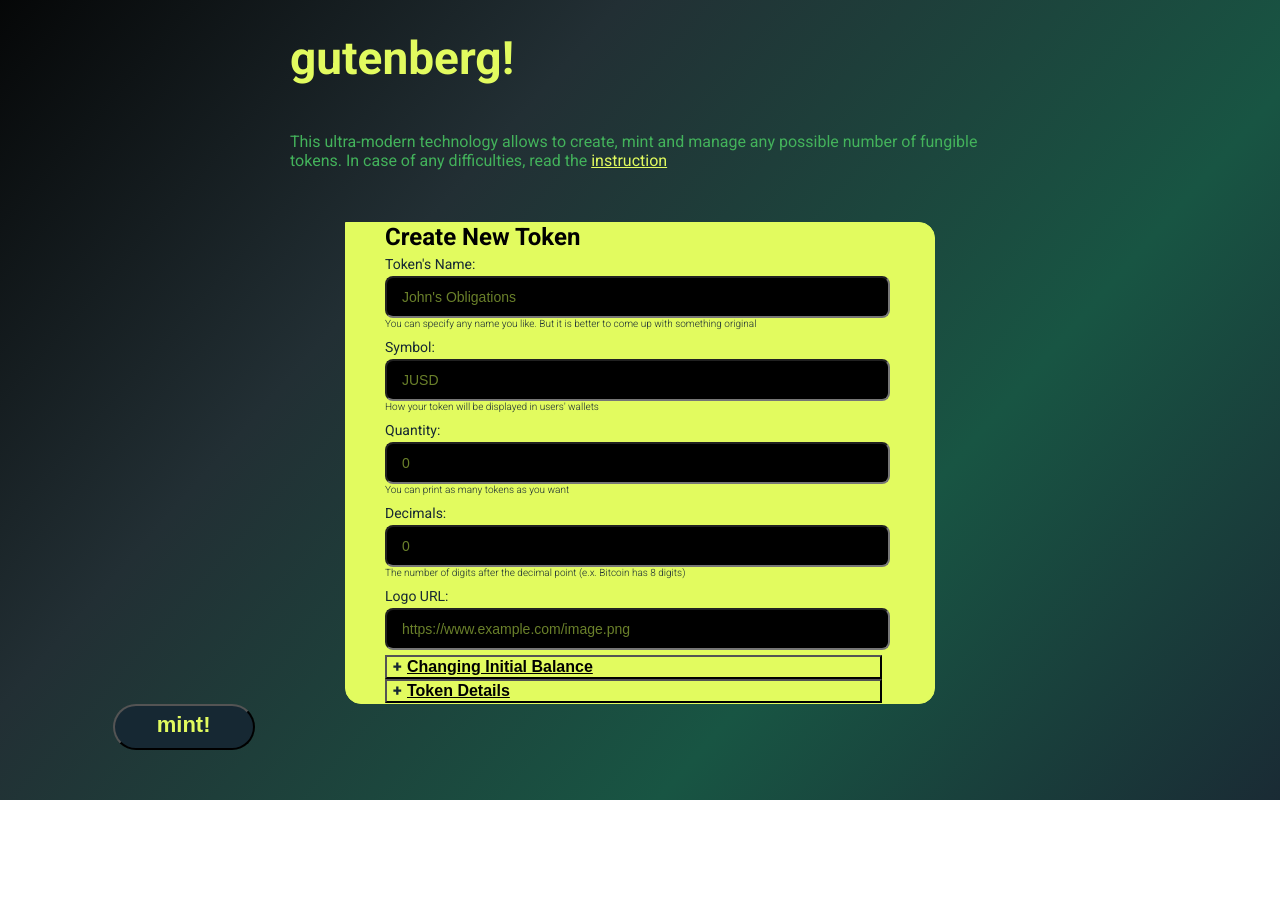
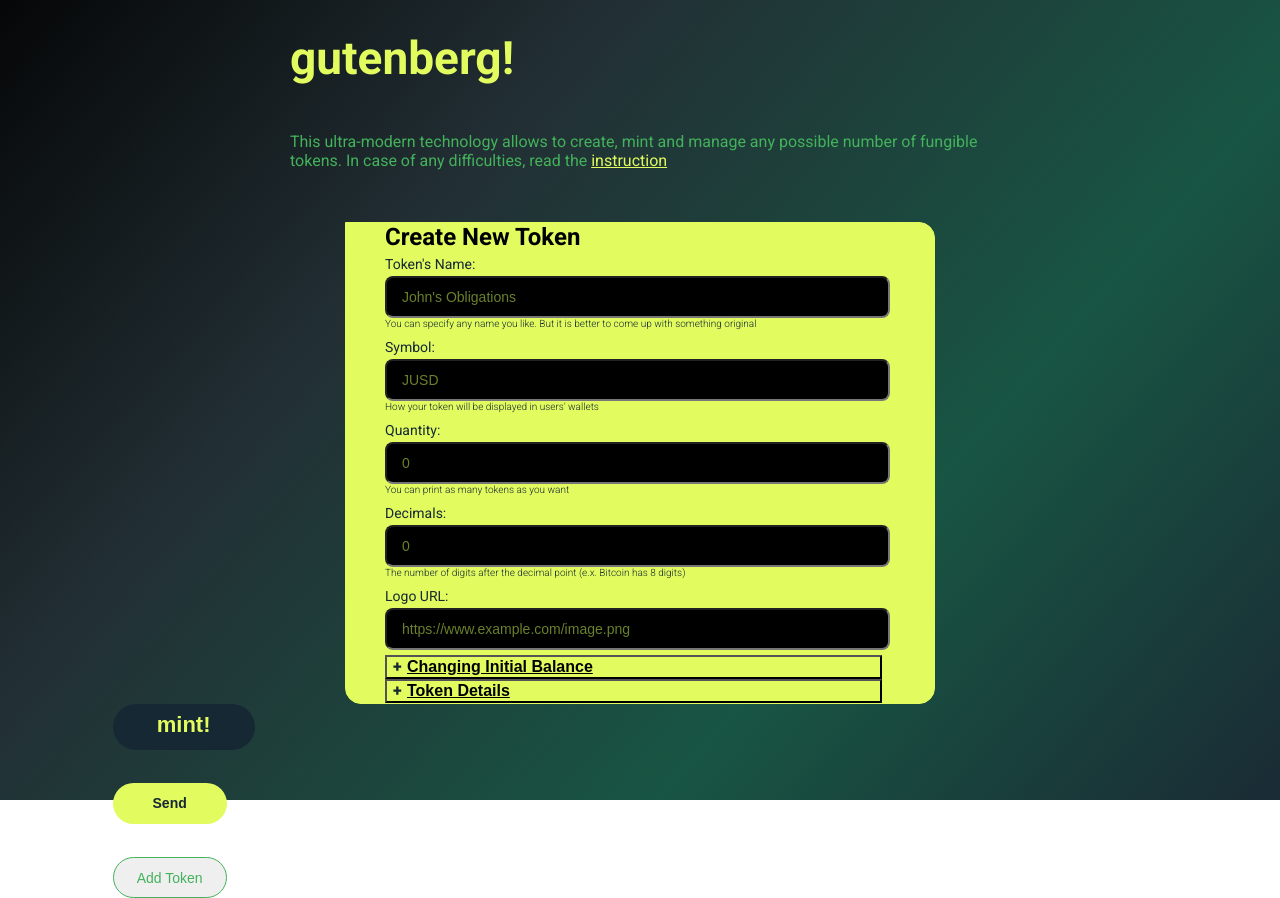
Before and after one commit to diekuche/gutenberg, a React (Create React App) app: page / in a window 1280 px wide. Before the commit the page ends 800 px from the top, so only its background shows below. Built offline with nearby package versions, Linux system fonts and the light colour scheme.

Commit message:
three buttons and states

```diff
--- a/src/components/Button/Button.module.css
+++ b/src/components/Button/Button.module.css
@@ -12,7 +12,7 @@
     color: #E2FB5F;
     font-size: 22px;
     font-weight: 700;
-
+    border-style: none;
 
 }
 
--- /dev/null
+++ b/src/components/ButtonAddToken/ButtonAddToken.module.css
@@ -0,0 +1,34 @@
+.buttonAddToken {
+    display: flex;
+    flex-direction: row;
+    justify-content: center;
+    align-items: center;
+    width: 114px;
+    height: 41px;
+    margin-top: 33px;
+    box-sizing: border-box;
+    border: 1px solid #43B25B;
+    border-radius: 27.5px;
+    padding: 13px 18px 12px 18px;
+    color: #43B25B;
+    font-size: 14px;
+    font-weight: 400;
+
+
+}
+
+.buttonAddToken:hover {
+    border: 1px solid #E2FB5F;
+    background-color: white;
+    color: #E2FB5F;
+}
+
+.buttonAddToken:active {
+    border: 1px solid #2E6C3C;
+    color: #2E6C3C;
+
+}
+
+.buttonAddToken:disabled {
+   opacity: 0;
+}
--- /dev/null
+++ b/src/components/ButtonAddToken/ButtonAddToken.tsx
@@ -0,0 +1,14 @@
+import React from "react";
+import styles from "./ButtonAddToken.module.css";
+
+const ButtonAddToken = () => {
+    return (
+
+            <button className={styles.buttonAddToken}>
+            Add Token
+            </button>
+
+    )
+}
+
+export default ButtonAddToken;
--- /dev/null
+++ b/src/components/ButtonSend/ButtonSend.module.css
@@ -0,0 +1,27 @@
+.buttonSend {
+    display: flex;
+    flex-direction: row;
+    justify-content: center;
+    align-items: center;
+    width: 114px;
+    height: 41px;
+    margin-top: 33px;
+    background: #E2FB5F;
+    border-radius: 27.5px;
+    padding: 12px 41px 13px 41px;
+    color: #162833;
+    font-size: 14px;
+    font-weight: 700;
+    border-style: none;
+
+
+}
+
+.buttonSend:active {
+    box-shadow: inset 0px 4px 4px rgba(104, 102, 47, 0.6);
+
+}
+
+.buttonSend:disabled {
+    background: #195443;
+}
--- /dev/null
+++ b/src/components/ButtonSend/ButtonSend.tsx
@@ -0,0 +1,14 @@
+import React from "react";
+import styles from "./ButtonSend.module.css";
+
+const ButtonSend = () => {
+    return (
+
+            <button className={styles.buttonSend}>
+            Send
+            </button>
+
+    )
+}
+
+export default ButtonSend;
--- a/src/components/MainPage/MainPage.tsx
+++ b/src/components/MainPage/MainPage.tsx
@@ -3,6 +3,8 @@ import styles from './index.module.css';
 import Form from '../Form/Form'
 import Header from '../../Header/Header'
 import Button from '../Button/Button';
+import ButtonSend from '../ButtonSend/ButtonSend';
+import ButtonAddToken from '../ButtonAddToken/ButtonAddToken';
 
 
 type MainProps = {
@@ -16,6 +18,8 @@ export const MainPage = (props: MainProps) => {
             <Header/>
             <Form></Form>
             <Button />
+            <ButtonSend />
+            <ButtonAddToken />
         </div>
     );
     }
```
